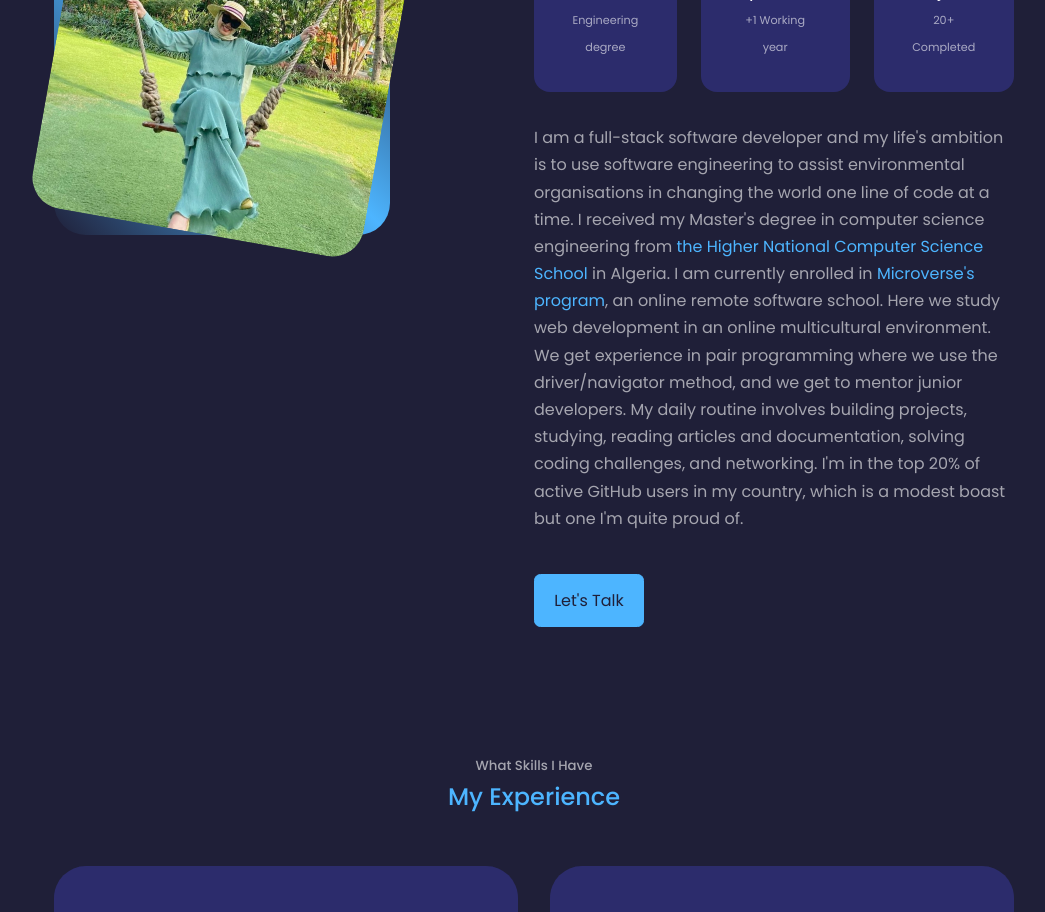
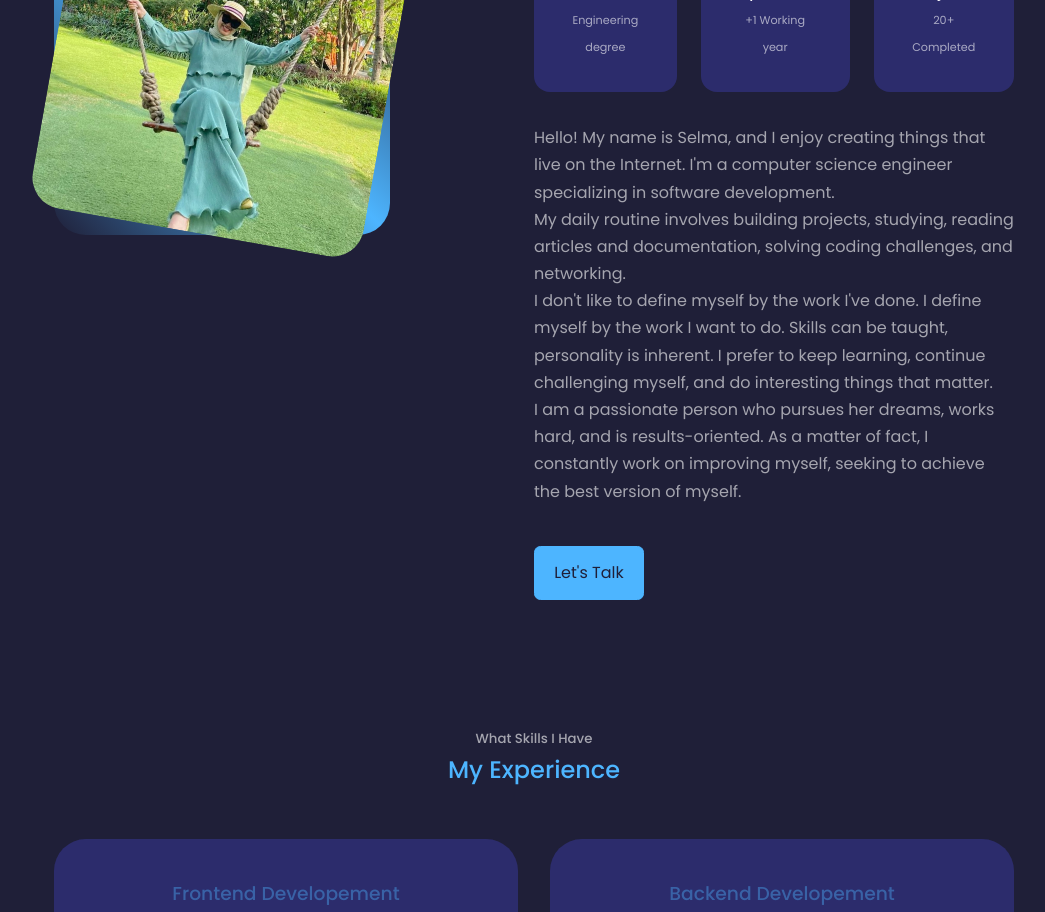
Before and after one commit to selma-belhadj/portfolio-project, a React (Create React App) app: page / in a window 1280 px wide. Shown: the part 1140-2052 px from the top of the page, without its empty margins (106-1151 px from the left). Built offline with nearby package versions, Linux system fonts and the light colour scheme.

Commit message:
Updated the about me description

```diff
--- a/src/components/about/About.js
+++ b/src/components/about/About.js
@@ -36,18 +36,16 @@ const About = () => (
           </article>
         </div>
         <p>
-          I am a full-stack software developer and my life&apos;s ambition is to use software engineering to assist environmental organisations in changing the world one line of code at a time.
-
-          I received my Master&apos;s degree in computer science engineering from
+          Hello! My name is Selma, and I enjoy creating things that live on the Internet. I&apos;m a computer science engineer specializing in software development.
+          <br />
           {' '}
-          <a href="https://www.esi.dz/" target="_blank" rel="noreferrer">the Higher National Computer Science School</a>
+          My daily routine involves building projects, studying, reading articles and documentation, solving coding challenges, and networking.
+          <br />
           {' '}
-          in Algeria. I am currently enrolled in
+          I don&apos;t like to define myself by the work I&apos;ve done. I define myself by the work I want to do. Skills can be taught, personality is inherent. I prefer to keep learning, continue challenging myself, and do interesting things that matter.
+          <br />
           {' '}
-          <a href="https://www.microverse.org/" target="_blank" rel="noreferrer">Microverse&apos;s program</a>
-          , an online remote software school. Here we study web development in an online multicultural environment. We get experience in pair programming where we use the driver/navigator method, and we get to mentor junior developers.
-          My daily routine involves building projects, studying, reading articles and documentation, solving coding challenges, and networking.
-          I&apos;m in the top 20% of active GitHub users in my country, which is a modest boast but one I&apos;m quite proud of.
+          I am a passionate person who pursues her dreams, works hard, and is results-oriented. As a matter of fact, I constantly work on improving myself, seeking to achieve the best version of myself.
         </p>
 
         <a href="#contact" className="btn btn-primary">Let&apos;s Talk</a>
--- a/src/components/header/CTA.js
+++ b/src/components/header/CTA.js
@@ -1,5 +1,5 @@
 import React from 'react';
-import Resume from '../../assets/Resume.pdf';
+import Resume from '../../assets/Resume-SelmaBelhadj.pdf';
 
 const CTA = () => (
   <div className="cta">
```
Also changed, not shown: 1 other file (tests, documents, lock files or other folders).
